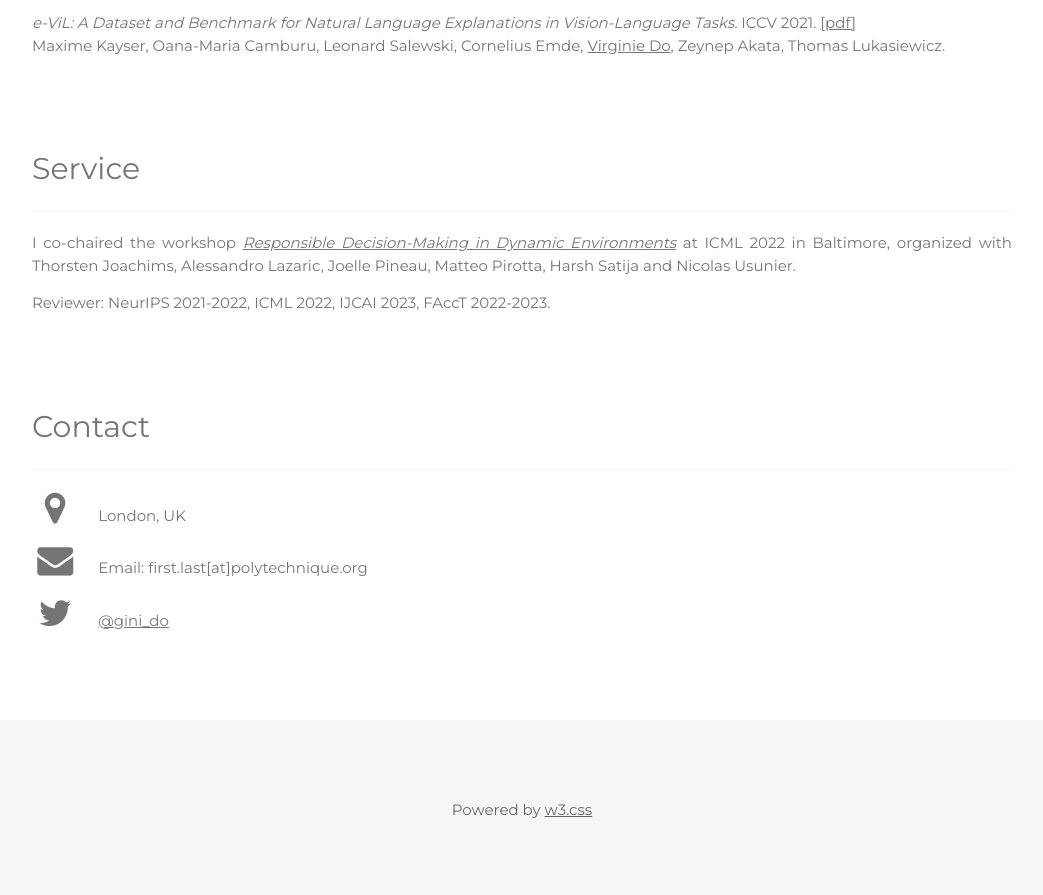
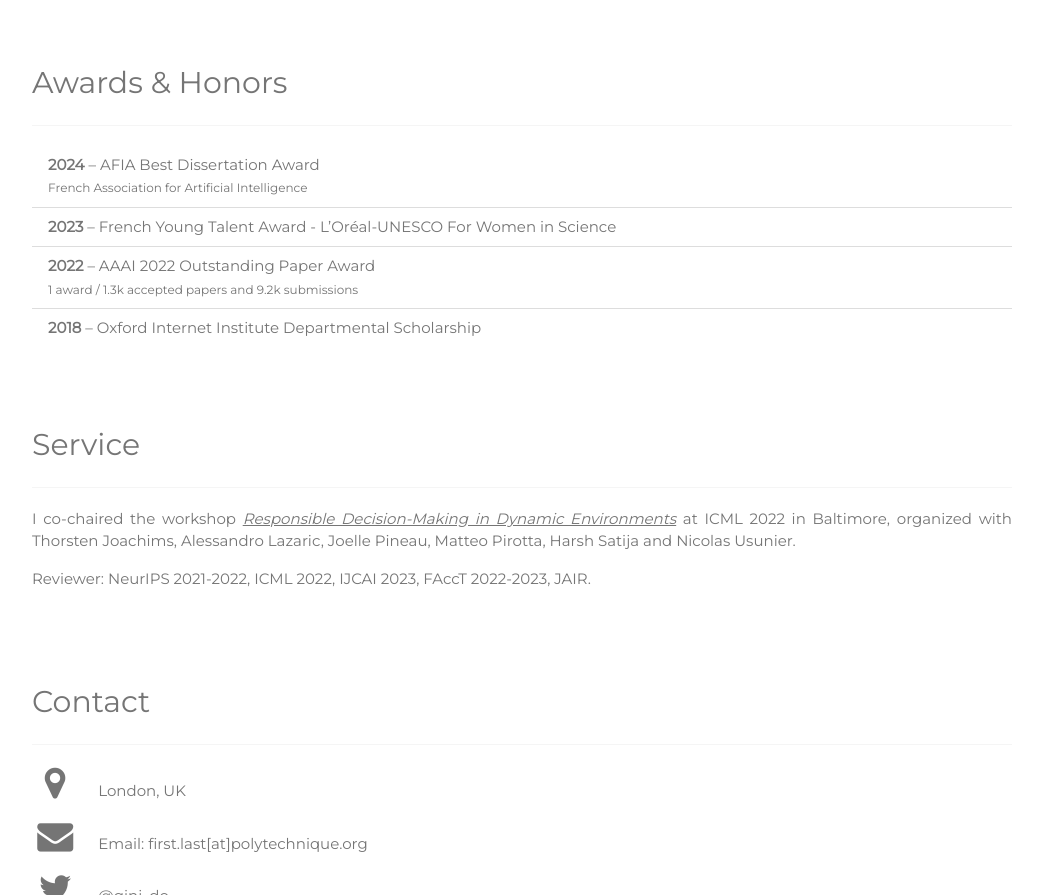
Before and after one commit to virginie-do/virginie-do.github.io, a plain HTML site: page index.html in a window 1280 px wide. Shown: the part 1905-2800 px from the top of the page, without its empty margins (118-1161 px from the left). Drawn offline with nearby package versions, Linux system fonts and the light colour scheme.

Commit message:
deprecate old photo

```diff
--- a/index.html
+++ b/index.html
@@ -46,9 +46,9 @@ body, h1,h2,h3,h4,h5,h6 {font-family: "Montserrat", sans-serif}
 
   <!-- Header -->
   <header class="w3-container w3-center" style="padding:128px 16px" id="home">
-    <h1 class="w3-jumbo"><b>Virginie Do</b></h1>
-    <p>Researcher</p>
-    <img src="files/IMG_2941.jpeg" alt="pp" class="w3-image" width="250" height="300">
+    <h1 class="w3-xxxlarge"><b>Virginie Do</b></h1>
+    <p>AI Researcher</p>
+    <img src="files/01-Virginie Do-META-PleaseCreditEddieJuddPhotographyWherePossible.jpg" alt="pp" class="w3-image" width="250" height="300">
     <p> <i class="fa fa-twitter w3-hover-opacity"></i> <a href="https://twitter.com/gini_do">@gini_do</a> || <a href="https://scholar.google.com/citations?user=u3QYKhkAAAAJ">Google Scholar</a> || <a href="https://www.linkedin.com/in/virginie-do-08914312b/en"><i class="fa fa-linkedin w3-hover-opacity"></i></a></p>
 
   </header>
@@ -58,7 +58,7 @@ body, h1,h2,h3,h4,h5,h6 {font-family: "Montserrat", sans-serif}
     <h2>About</h2>
     <hr class="w3-opacity">
     <p> I am an AI Research Scientist at Meta working on LLM alignment and agents. I am based in London, UK. </p>
-    <p> In 2023, I completed my PhD at PSL University (Université Paris Dauphine) and Meta AI (Facebook AI Research) in Paris, advised by <a href="https://scholar.google.fr/citations?user=tYro5N8AAAAJ&hl">Nicolas Usunier</a> (Meta AI), <a href="https://www.lamsade.dauphine.fr/~atif/doku.php">Jamal Atif</a> and <a href="https://fr.wikipedia.org/wiki/Jérôme_Lang">Jérôme Lang</a> (PSL University, CNRS). </p>
+    <p> In 2023, I completed my PhD at PSL University (Université Paris Dauphine) and Meta (FAIR) in Paris, advised by <a href="https://scholar.google.fr/citations?user=tYro5N8AAAAJ&hl">Nicolas Usunier</a> (FAIR), <a href="https://www.lamsade.dauphine.fr/~atif/doku.php">Jamal Atif</a> and <a href="https://fr.wikipedia.org/wiki/Jérôme_Lang">Jérôme Lang</a> (PSL University, CNRS). </p>
 
     <p> My PhD focused on fairness in recommender systems and blends economic concepts with convex optimization and bandit techniques. An overview can be found in this <a href="https://montrealethics.ai/fair-allocation-of-exposure-in-recommender-systems/">blogpost</a>.</p>
 
@@ -104,7 +104,7 @@ body, h1,h2,h3,h4,h5,h6 {font-family: "Montserrat", sans-serif}
     </p>
     <p> <i>Online certification of preference-based fairness for personalized recommender systems. </i> AAAI 2022. <a href="http://arxiv.org/pdf/2104.14527.pdf
       ">[pdf]</a> <br> <u>Virginie Do</u>, Sam Corbett-Davies, Jamal Atif, and Nicolas Usunier.
-      <br>&#127942 <b>Outstanding paper award </b>(1 award / 1.3k accepted papers and 9.2k submissions).
+      <br>&#127942 <b>Outstanding paper award.</b>
     </p>
     <p> <i>Two-sided fairness in rankings via Lorenz dominance. </i>  NeurIPS 2021. <a href="https://arxiv.org/pdf/2110.15781.pdf">[pdf]</a><br><u>Virginie Do</u>, Sam Corbett-Davies, Jamal Atif, and Nicolas Usunier.
     </p>
@@ -119,13 +119,31 @@ body, h1,h2,h3,h4,h5,h6 {font-family: "Montserrat", sans-serif}
   </div>
   <!-- End Publications Section -->
 
+  <!-- Awards Section -->
+<div class="w3-content w3-justify w3-text-grey w3-padding-32" id="awards">
+  <h2>Awards & Honors</h2>
+  <hr class="w3-opacity">
+  <ul class="w3-ul w3-hoverable">
+    <li><b>2024</b> – AFIA Best Dissertation Award<br>
+      <span class="w3-small">French Association for Artificial Intelligence</span>
+    </li>
+    <li><b>2023</b> – French Young Talent Award - L’Oréal-UNESCO For Women in Science<br>
+    </li>
+    <li><b>2022</b> – AAAI 2022 Outstanding Paper Award<br>
+      <span class="w3-small">1 award / 1.3k accepted papers and 9.2k submissions</span>
+    <li><b>2018</b> – Oxford Internet Institute Departmental Scholarship<br>
+    </li>
+  </ul>
+</div>
+<!-- End Awards Section -->
+
 
   <!-- Misc -->
   <div class="w3-content w3-justify w3-text-grey w3-padding-32" id="Service">
     <h2>Service </h2>
     <hr class="w3-opacity">
     <p> I co-chaired the workshop <a href="https://responsibledecisionmaking.github.io/"><i>Responsible Decision-Making in Dynamic Environments</i></a> at ICML 2022</a> in Baltimore, organized with Thorsten Joachims, Alessandro Lazaric, Joelle Pineau, Matteo Pirotta, Harsh Satija and Nicolas Usunier.</p>
-    <p> Reviewer: NeurIPS 2021-2022, ICML 2022, IJCAI 2023, FAccT 2022-2023. </p>
+    <p> Reviewer: NeurIPS 2021-2022, ICML 2022, IJCAI 2023, FAccT 2022-2023, JAIR. </p>
   </div>
   <!-- End Misc Section -->
 
@@ -146,7 +164,8 @@ body, h1,h2,h3,h4,h5,h6 {font-family: "Montserrat", sans-serif}
 
   <!-- Footer -->
   <footer class="w3-container w3-padding-64 w3-light-grey w3-center w3-opacity w3-xlarge" style="margin:-24px">
-    <p class="w3-medium">Powered by <a href="https://www.w3schools.com/w3css/default.asp" target="_blank" class="w3-hover-text-green">w3.css</a></p>
+    <p class="w3-small" style="color:#888;">Photo credit: Eddie Judd Photography</p>
+    <p class="w3-small">Powered by <a href="https://www.w3schools.com/w3css/default.asp" target="_blank" class="w3-hover-text-green">w3.css</a></p>
   <!-- End footer -->
   </footer>
 
```
Also changed, not shown: files/IMG_2941.jpeg (deleted), 1 other file.
